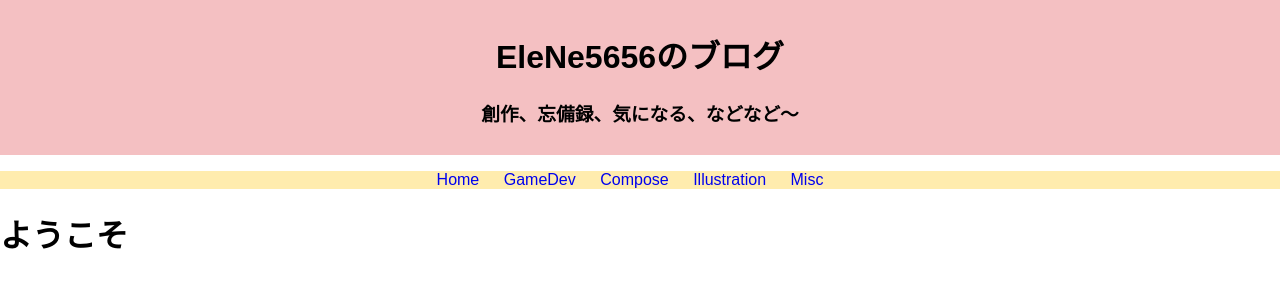
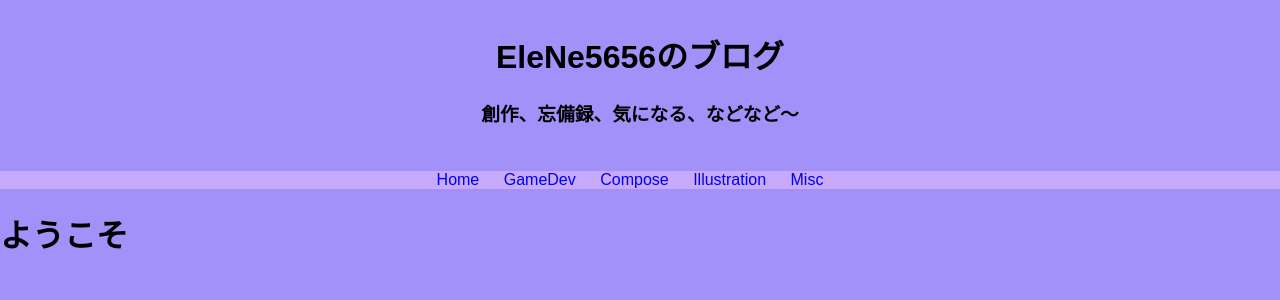
Before and after one commit to junya005/my-blogs, a Jekyll site: the page built from docs/index.html, in a window 1280 px wide. Shown: the top 300 px of the page. Built offline with Jekyll 4.4.1, drawn with Linux system fonts in a browser that asks for light colours.

Commit message:
main.sass を更新

```diff
--- a/docs/_sass/main.sass
+++ b/docs/_sass/main.sass
@@ -1,18 +1,18 @@
 /* ボディ全体のスタイル設定 */
 body
+    background-color: #a191f8
     font-family: Arial, sans-serif
     margin: 0
     padding: 0
 
 /* ヘッダーのスタイル設定 */
 .header-content
-    background-color: #f4c0c2
     padding: 10px 20px
     text-align: center
 
 /* ナビゲーションメニューのスタイル設定 */
 .navigation-content
-    background-color: #ffecae
+    background-color: #c7aafb
     text-align: center
 
     & ul
```
